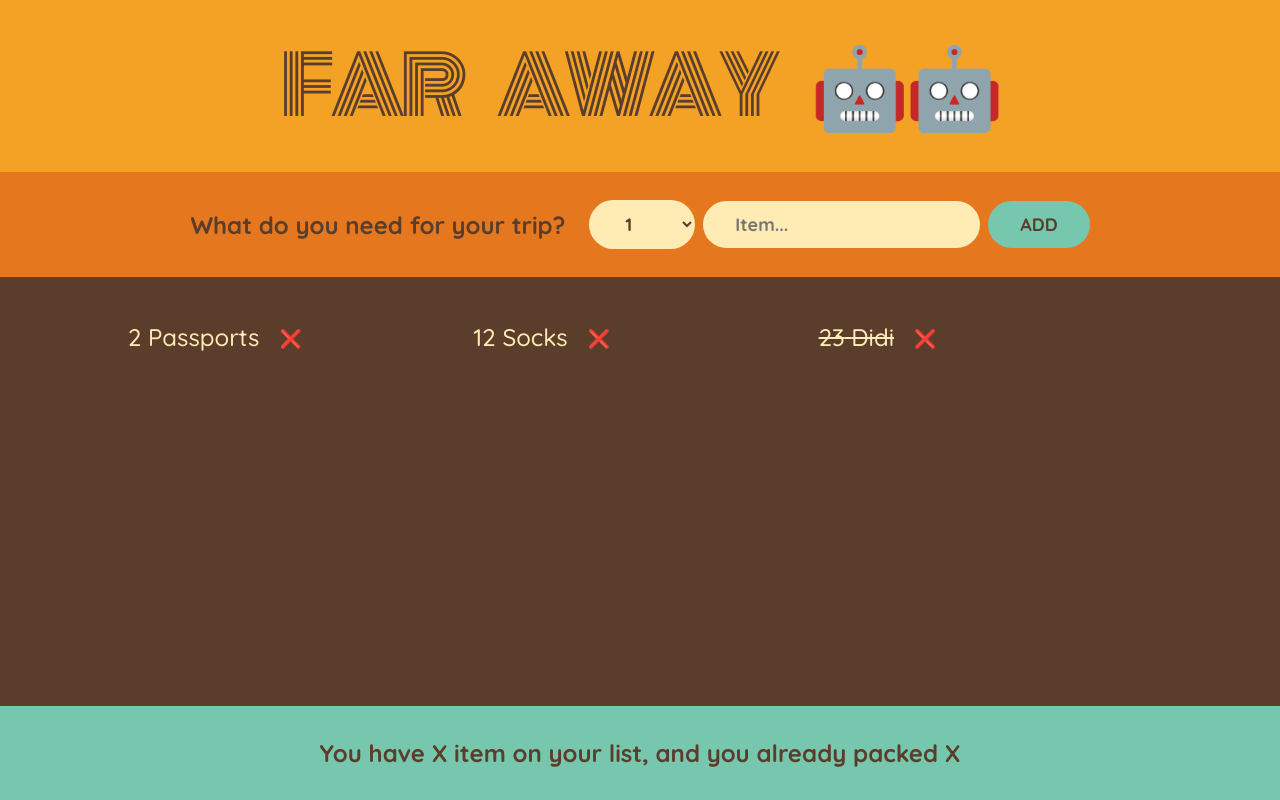
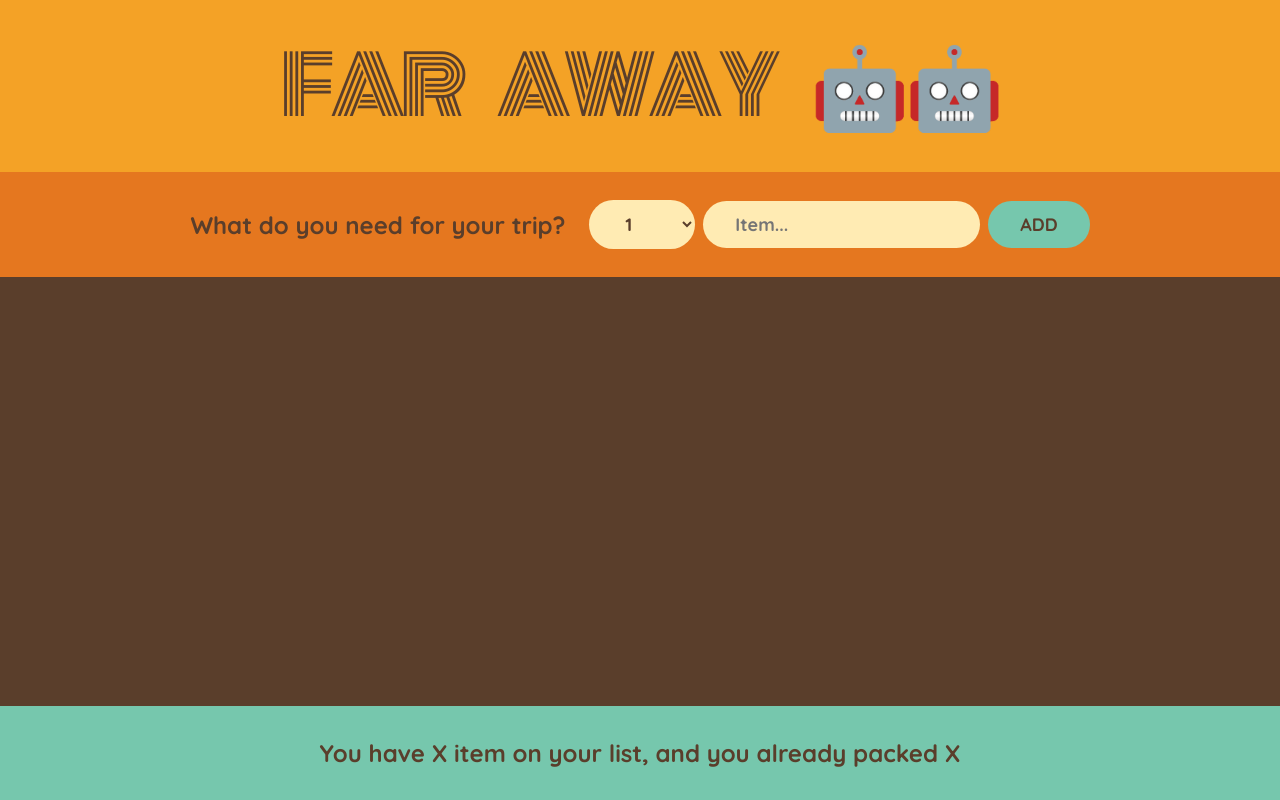
Before and after one commit to MadeSatya5/farAway-item-list, a React (Vite) app: page / in a window 1280 px wide. Built offline with nearby package versions, Linux system fonts and the light colour scheme.

Commit message:
feat: delete items

```diff
--- a/eslint.config.js
+++ b/eslint.config.js
@@ -28,6 +28,7 @@
       ...react.configs.recommended.rules,
       ...react.configs['jsx-runtime'].rules,
       ...reactHooks.configs.recommended.rules,
+      "react/prop-types": 0,
       'react/jsx-no-target-blank': 'off',
       'react-refresh/only-export-components': [
         'warn',
--- a/src/App.jsx
+++ b/src/App.jsx
@@ -3,15 +3,25 @@
 import Form from './assets/components/Form'
 import Stats from './assets/components/Stats'
 import PackingList from './assets/components/PackingLIst'
+import { useState } from 'react'
 
 function App() {
+  const [items, setItems] = useState([]);
+
+  function handleDeleteItems(id){
+    console.log("hei")
+    setItems((items) => items.filter((item) => item.id !== id));
+  }
+  function handleAddItems(item){
+    setItems((items) => [...items, item])
+  }
 
   return (
     <>
       <div className='app'>
         <Logo />
-        <Form />
-        <PackingList />
+        <Form onAddItems={handleAddItems}/>
+        <PackingList items={items} onDeleteItems={handleDeleteItems}/>
         <Stats />
       </div>
     </>
--- a/src/assets/components/Form.jsx
+++ b/src/assets/components/Form.jsx
@@ -1,11 +1,15 @@
 import { useState } from "react";
 
-export default function Form() {
+export default function Form({onAddItems}) {
+
   const [description, setDescription] = useState("");
   const [quantity, setQuantity] = useState(1);
 
+
   function handleSubmit(e) {
     e.preventDefault();
+
+    if(!description) return;
 
     const newItem = {
       description,
@@ -14,6 +18,8 @@
       id: Date.now(),
     };
     console.log(newItem);
+
+    onAddItems(newItem);
 
     setDescription("");
     setQuantity(1);
--- a/src/assets/components/Item.jsx
+++ b/src/assets/components/Item.jsx
@@ -1,12 +1,12 @@
 /* eslint-disable react/prop-types */
-export default function Item({ item }) {
+export default function Item({ item, onDeleteItems}) {
   return (
     <>
       <li>
         <span style={item.packed ? { textDecoration: "line-through" } : {}}>
           {item.quantity} {item.description}
         </span>
-        <button>❌</button>
+        <button onClick={onDeleteItems}>❌</button>
       </li>
     </>
   );
--- a/src/assets/components/PackingLIst.jsx
+++ b/src/assets/components/PackingLIst.jsx
@@ -1,17 +1,13 @@
 import Item from "./Item";
 
-export default function PackingList() {
-  const initialItems = [
-    { id: 1, description: "Passports", quantity: 2, packed: false },
-    { id: 2, description: "Socks", quantity: 12, packed: false },
-    { id: 3, description: "Didi", quantity: 23, packed: true }
-  ];
+export default function PackingList({items, onDeleteItems}) {
+
   return (
     <>
       <div className="list">
         <ul>
-          {initialItems.map((item) => (
-            <Item item={item} key={item.id} />
+          {items.map((item) => (
+            <Item item={item} key={item.id} onDeleteItems={() => onDeleteItems(item.id)}/>
           ))}
         </ul>
       </div>
```
